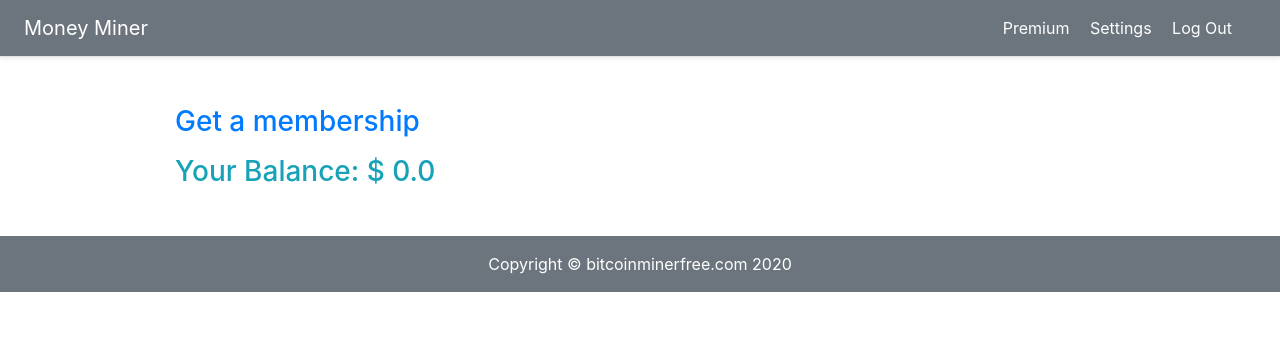
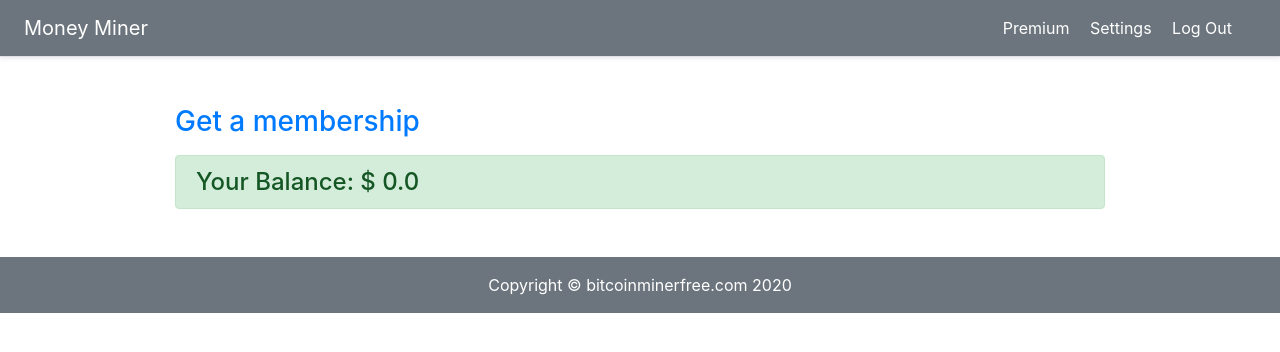
Before and after one commit to manalap/Django-payment-subscription, a Django app: page /auth/settings in a window 1280 px wide. Shown: the top 352 px of the page. Run offline with Django 3.2, Linux system fonts and the light colour scheme; a user stored in the database is signed in; data that the repository does not hold is empty; some libraries are stand-ins or nearby versions.

Commit message:
korjattu

```diff
--- a/plans/templates/registration/settings.html
+++ b/plans/templates/registration/settings.html
@@ -16,6 +16,6 @@
   <p></p>
 
   {% endif %}
-  <h3 class="text-info">Your Balance: $ {{ balance }}</h3>
+  <h4 class="alert alert-success">Your Balance: $ {{ balance }}</h4>
 </div>
 {% endblock %}
```
